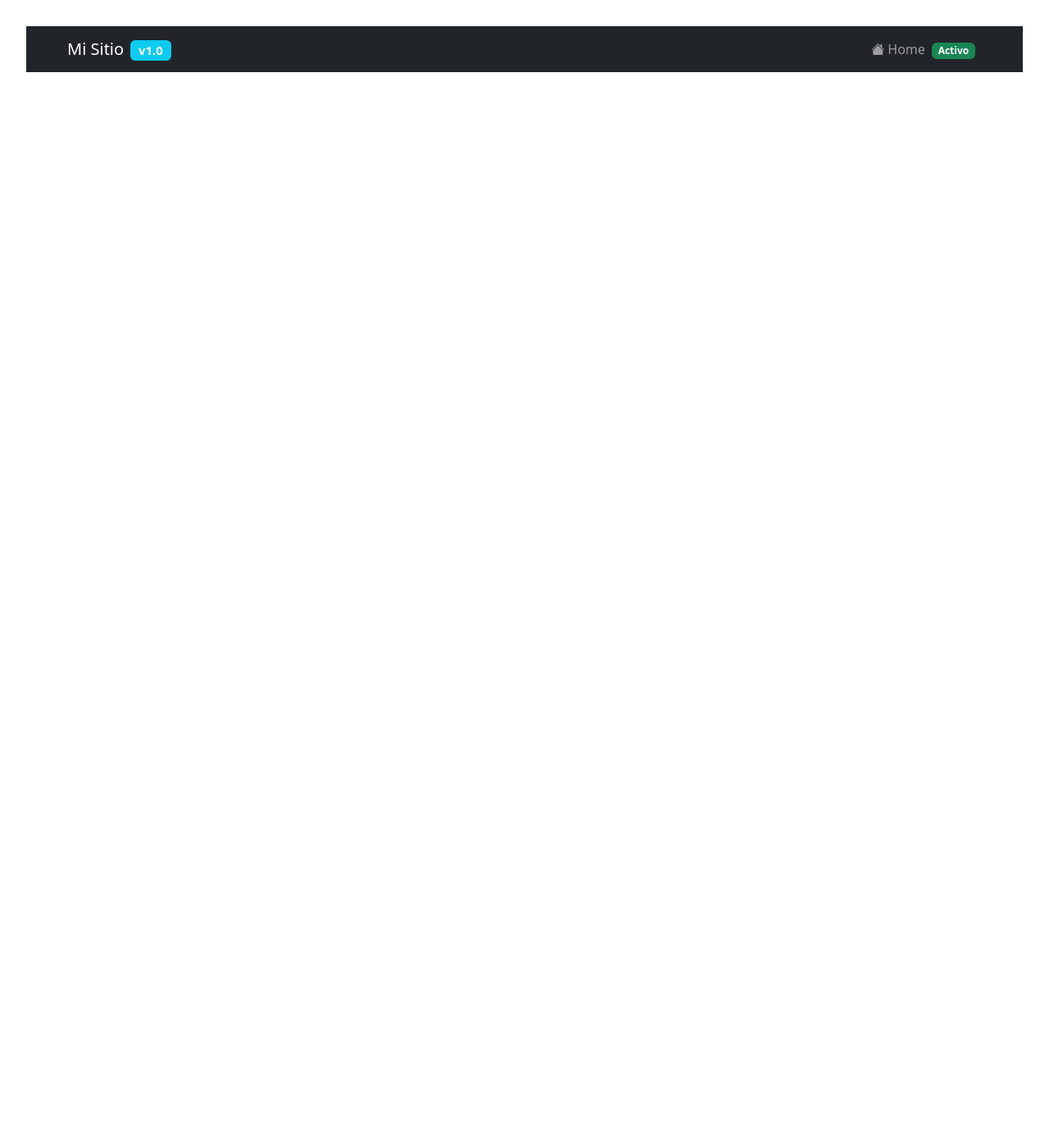
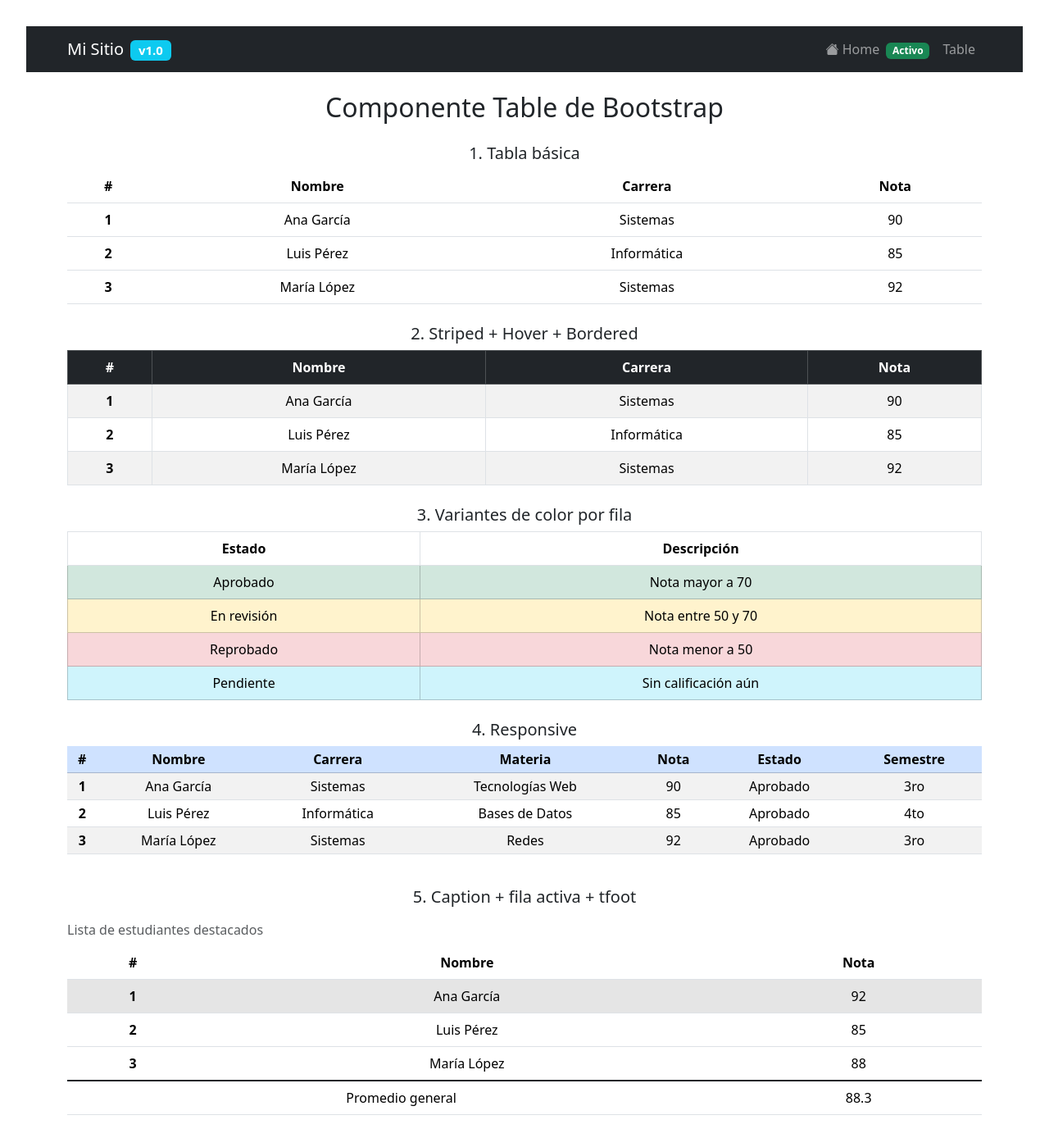
Before and after one commit to jprodriguezbUTN/ComponentesBootstrapReact, a React (Vite) app: page /table in a window 1280 px wide. Shown: the top 1388 px of the page at 82% size. Before the commit the page ends 800 px from the top, so only its background shows below. Built offline with nearby package versions, Linux system fonts and the light colour scheme.

Commit message:
Componente Table completo

```diff
--- a/src/App.jsx
+++ b/src/App.jsx
@@ -7,6 +7,7 @@ import React, { Suspense } from "react";
 import { BrowserRouter, Routes, Route, Link } from "react-router-dom";
 
 const PHome = React.lazy(() => import('./pages/PHome.jsx'));
+const PTable = React.lazy(() => import('./pages/PTable.jsx'));
 
 function App() {
   return (
@@ -39,6 +40,11 @@ function App() {
                     <span className="badge bg-success ms-2">Activo</span>
                   </Link>
                 </li>
+                <li className="nav-item">
+                  <Link className="nav-link" to="/table">
+                    Table
+                  </Link>
+                </li>
               </ul>
             </div>
           </div>
@@ -46,6 +52,7 @@ function App() {
 
         <Routes>
           <Route path="/" element={<PHome />} />
+          <Route path="/table" element={<PTable />} />
         </Routes>
       </Suspense>
     </BrowserRouter>
--- a/src/Components/CTable.jsx
+++ b/src/Components/CTable.jsx
@@ -4,31 +4,31 @@ export default function CTable() {
       <h2>Componente Table de Bootstrap</h2>
 
       {/* 1. Tabla básica */}
-      <h5 className="mt-4">Tabla básica</h5>
+      <h5 className="mt-4">1. Tabla básica</h5>
       <table className="table">
         <thead>
           <tr>
-            <th>#</th>
-            <th>Nombre</th>
-            <th>Carrera</th>
-            <th>Nota</th>
+            <th scope="col">#</th>
+            <th scope="col">Nombre</th>
+            <th scope="col">Carrera</th>
+            <th scope="col">Nota</th>
           </tr>
         </thead>
         <tbody>
           <tr>
-            <td>1</td>
+            <th scope="row">1</th>
             <td>Ana García</td>
             <td>Sistemas</td>
             <td>90</td>
           </tr>
           <tr>
-            <td>2</td>
+            <th scope="row">2</th>
             <td>Luis Pérez</td>
             <td>Informática</td>
             <td>85</td>
           </tr>
           <tr>
-            <td>3</td>
+            <th scope="row">3</th>
             <td>María López</td>
             <td>Sistemas</td>
             <td>92</td>
@@ -36,32 +36,32 @@ export default function CTable() {
         </tbody>
       </table>
 
-      {/* 2. Tabla con striped + hover + bordered */}
-      <h5 className="mt-4">Striped + Hover + Bordered</h5>
+      {/* 2. Modificadores combinados */}
+      <h5 className="mt-4">2. Striped + Hover + Bordered</h5>
       <table className="table table-striped table-hover table-bordered">
         <thead className="table-dark">
           <tr>
-            <th>#</th>
-            <th>Nombre</th>
-            <th>Carrera</th>
-            <th>Nota</th>
+            <th scope="col">#</th>
+            <th scope="col">Nombre</th>
+            <th scope="col">Carrera</th>
+            <th scope="col">Nota</th>
           </tr>
         </thead>
         <tbody>
           <tr>
-            <td>1</td>
+            <th scope="row">1</th>
             <td>Ana García</td>
             <td>Sistemas</td>
             <td>90</td>
           </tr>
           <tr>
-            <td>2</td>
+            <th scope="row">2</th>
             <td>Luis Pérez</td>
             <td>Informática</td>
             <td>85</td>
           </tr>
           <tr>
-            <td>3</td>
+            <th scope="row">3</th>
             <td>María López</td>
             <td>Sistemas</td>
             <td>92</td>
@@ -70,12 +70,12 @@ export default function CTable() {
       </table>
 
       {/* 3. Variantes de color por fila */}
-      <h5 className="mt-4">Variantes de color por fila</h5>
+      <h5 className="mt-4">3. Variantes de color por fila</h5>
       <table className="table table-bordered">
         <thead>
           <tr>
-            <th>Estado</th>
-            <th>Descripción</th>
+            <th scope="col">Estado</th>
+            <th scope="col">Descripción</th>
           </tr>
         </thead>
         <tbody>
@@ -93,29 +93,29 @@ export default function CTable() {
           </tr>
           <tr className="table-info">
             <td>Pendiente</td>
-            <td>Sin calificación</td>
+            <td>Sin calificación aún</td>
           </tr>
         </tbody>
       </table>
 
       {/* 4. Tabla responsive */}
-      <h5 className="mt-4">Responsive (scroll en mobile)</h5>
+      <h5 className="mt-4">4. Responsive</h5>
       <div className="table-responsive">
         <table className="table table-sm table-striped">
           <thead className="table-primary">
             <tr>
-              <th>#</th>
-              <th>Nombre</th>
-              <th>Carrera</th>
-              <th>Materia</th>
-              <th>Nota</th>
-              <th>Estado</th>
-              <th>Semestre</th>
+              <th scope="col">#</th>
+              <th scope="col">Nombre</th>
+              <th scope="col">Carrera</th>
+              <th scope="col">Materia</th>
+              <th scope="col">Nota</th>
+              <th scope="col">Estado</th>
+              <th scope="col">Semestre</th>
             </tr>
           </thead>
           <tbody>
             <tr>
-              <td>1</td>
+              <th scope="row">1</th>
               <td>Ana García</td>
               <td>Sistemas</td>
               <td>Tecnologías Web</td>
@@ -124,7 +124,7 @@ export default function CTable() {
               <td>3ro</td>
             </tr>
             <tr>
-              <td>2</td>
+              <th scope="row">2</th>
               <td>Luis Pérez</td>
               <td>Informática</td>
               <td>Bases de Datos</td>
@@ -132,40 +132,55 @@ export default function CTable() {
               <td>Aprobado</td>
               <td>4to</td>
             </tr>
+            <tr>
+              <th scope="row">3</th>
+              <td>María López</td>
+              <td>Sistemas</td>
+              <td>Redes</td>
+              <td>92</td>
+              <td>Aprobado</td>
+              <td>3ro</td>
+            </tr>
           </tbody>
         </table>
       </div>
 
-      {/* 5. Caption y table-active */}
-      <h5 className="mt-4">Caption + fila activa</h5>
+      {/* 5. Caption + table-active + tfoot */}
+      <h5 className="mt-4">5. Caption + fila activa + tfoot</h5>
       <table className="table caption-top">
         <caption>Lista de estudiantes destacados</caption>
         <thead>
           <tr>
-            <th>#</th>
-            <th>Nombre</th>
-            <th>Nota</th>
+            <th scope="col">#</th>
+            <th scope="col">Nombre</th>
+            <th scope="col">Nota</th>
           </tr>
         </thead>
         <tbody>
           <tr className="table-active">
-            <td>1</td>
+            <th scope="row">1</th>
             <td>Ana García</td>
             <td>92</td>
           </tr>
           <tr>
-            <td>2</td>
+            <th scope="row">2</th>
             <td>Luis Pérez</td>
             <td>85</td>
+          </tr>
+          <tr>
+            <th scope="row">3</th>
+            <td>María López</td>
+            <td>88</td>
           </tr>
         </tbody>
         <tfoot>
           <tr className="table-group-divider">
             <td colSpan="2">Promedio general</td>
-            <td>88.5</td>
+            <td>88.3</td>
           </tr>
         </tfoot>
       </table>
+
     </div>
   );
 }
```
Also changed, not shown: 1 other file (tests, documents, lock files or other folders).
